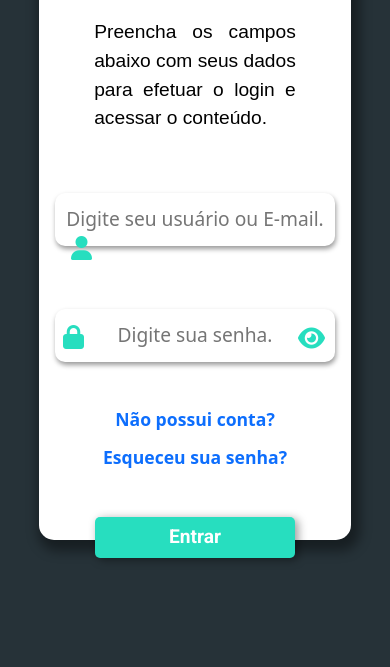
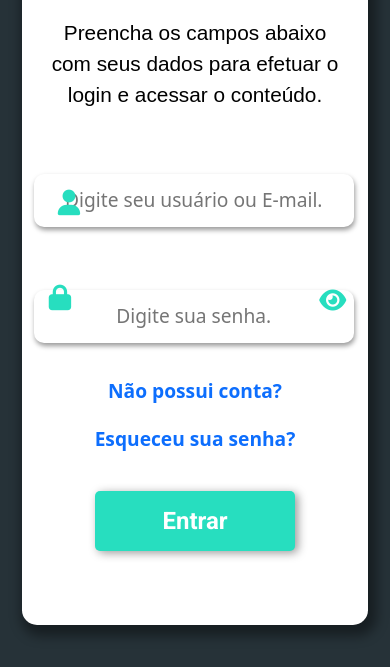
Before and after one commit to Samuka0222/tela-de-login, a website: page index.html in a window 390 px wide. Shown: the part 177-844 px from the top of the page. Drawn offline with nearby package versions, Linux system fonts and the light colour scheme.

Commit message:
-- Retirar posição absoluta dos icons

```diff
--- a/index.html
+++ b/index.html
@@ -19,7 +19,7 @@
                 <img src="src/img/3094350.png" alt="Vetor de login">
             </div>
 
-            <section class="col-lg-6 col-md-6 col-sm-12 col-12 tela-login">
+            <section class="col-lg-6 col-md-12 col-sm-12 col-12 tela-login">
                 <form id="campo-login" data-formulario class="container elementos-login animate__animated animate__fadeInRight">
                     <div class="container-texto">
                         <h1>Efetue o <strong>Login</strong>.</h1>
@@ -41,10 +41,10 @@
                     <div class="container-feedback" id="feedback"></div>
 
                     <div class="row botoes">
-                        <div class="col-lg-6 col-md-12 col-sm-12 col-12">
+                        <div class="botoes__link col-lg-6 col-md-12 col-sm-12 col-12">
                             <a href="src/pages/cadastro.html"><strong>Não possui conta?</strong></a>
                         </div>
-                        <div class="col-lg-6 col-md-12 col-sm-12 col-12">
+                        <div class="botoes__link col-lg-6 col-md-12 col-sm-12 col-12">
                             <a href="src/pages/cadastro.html"><strong>Esqueceu sua senha?</strong></a>
                         </div>
                     </div>
--- a/src/css/main.css
+++ b/src/css/main.css
@@ -148,8 +148,14 @@ label > i {
     font-size: 1.1rem;
 }
 
+.tela-login .botoes__link {
+    width: 100%;
+}
+
 .tela-login .botoes a {
     text-decoration: none;
+    white-space: nowrap;
+    text-align: center;
 }
 
 .tela-login .botoes a:hover {
@@ -171,7 +177,7 @@ label > i {
 }
 
 .botao-submit {
-    padding: 6px!important;
+    padding: 6px;
     width: 200px;
     font-size: 1.2em;
     background-color: var(--corPrimaria);
--- a/src/css/responsive.css
+++ b/src/css/responsive.css
@@ -7,6 +7,7 @@
 /* TABLET => 576px até 767px  */
 
 /* TABLETS E CELULARES => 0px até 766px  */
+
 @media (max-width: 1205px) {
     .elementos-login {
         height: 70% !important;
@@ -21,10 +22,24 @@
     }
 }
 
+@media (min-width: 768px) and (max-width: 1057px) {
+    .container-conteudo {
+        margin: 0 !important;
+    }
+
+    .tela-login {
+        width: 80% !important;
+    }
+
+    .imagem-fundo {
+        display: none !important;
+    }
+}
+
 @media (max-width: 767px) {
     body {
-        width: 100vw;
-        height: 100vh;
+        width: 100%;
+        height: 100%;
         box-sizing: border-box;
     }
 
@@ -32,15 +47,19 @@
         display: none !important;
     }
 
+
     .container-conteudo {
-        height: 100vh;
-        width: 100vw;
+        height: 100%;
+        width: 100%;
         margin: 0 !important;
     }
 
+    .tela-login {
+        width: 95% !important;
+    }
+
     .elementos-login {
-        height: 800px;
-        width: 80vw!important;
+        height: 90% !important;
         margin-left: auto;
         margin-right: auto;
         display: flex;
@@ -48,18 +67,19 @@
     }
 
     .container-texto p {
-        padding-top: 20px;
-        text-align: justify !important;
-        width: 280px !important;
-        font-size: 1.2em !important;
+        min-width: 100% !important;
+        font-size: 1.3rem !important;
+        margin: 0px auto 0px auto !important;
+        padding: 12px;
     }
 
     .container-inputs {
-        width: 40% !important;
+        margin-top: 20px;
+        min-width: 100% !important;
     }
 
-    .container-inputs input {
-        width: 280px !important;
+    .container-input-user input, .container-input-senha input {
+        width: 320px !important;
         padding: 12px 0px !important;
         text-align: center;
         position: relative;
@@ -68,26 +88,48 @@
     label > i {
         position: absolute;
         z-index: 9999;
+        font-size: 1.6em !important;
     }
 
     .label-email {
-        top: 48.4%;
-        left: 32px;
+        top: 42.9%;
+        left: 36px;
+        transform: translateY(-5%)
     }
 
     .label-senha {
-        top: 52%;
-        left: 8px;
+        top: 25%;
+        left: 15px;
     }
 
     .exibir-senha {
-        top: 55% !important;
-        right: 10px;
+        top: 30% !important;
+        right: 17px;
     }
 
     .tela-login .botoes {
-        padding: 20px 0px;
+        margin-top: 10px;
+        margin-bottom: 10px;
         width: fit-content !important;
         font-size: 18px;
+        gap: 18px;
+    }
+
+    .tela-login .botoes__link {
+        margin-bottom: 1px;
+        font-size: 1.2rem;
+    }
+
+    .botao-logar {
+        margin-top: 16px;
+    }
+
+    .botao-submit {
+        padding: 12px 8px !important;
+        font-size: 1.5em !important;
     }
 }
+
+@media (max-width: 517px) {
+
+}
```
